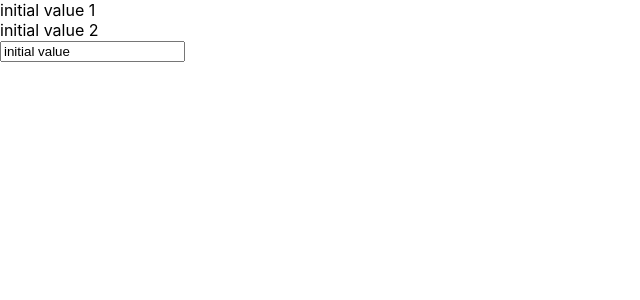
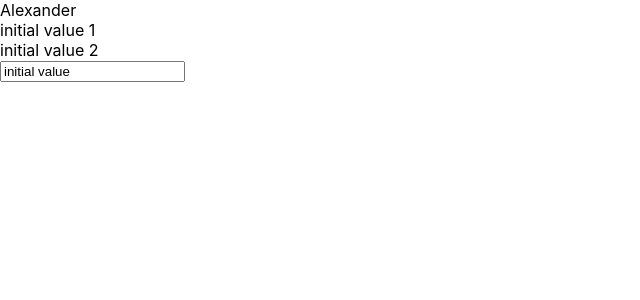
Before and after one commit to sanbir/test-react, a React (Create React App) app: page / in a window 1280 px wide. Shown: the top 300 px of the page, without its empty margins (0-640 px from the left). Built offline with nearby package versions, Linux system fonts and the light colour scheme.

Commit message:
add name alexander

```diff
--- a/src/App.js
+++ b/src/App.js
@@ -7,6 +7,7 @@ import {ContextUsage} from "./ContextUsage";
 function App() {
   return (
     <div>
+        <div>Alexander</div>
         <ContextUsage/>
     </div>
   );
```
